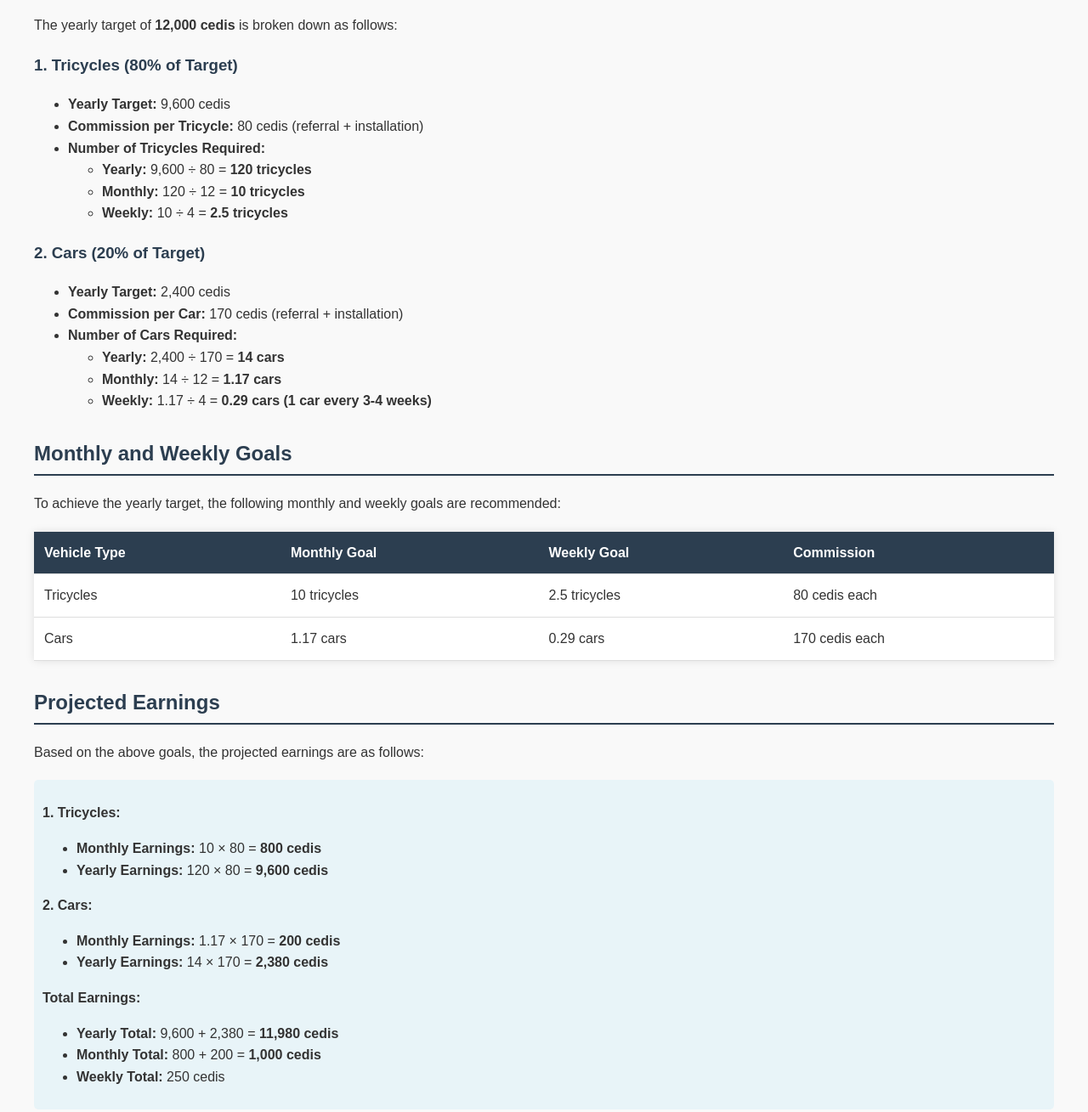
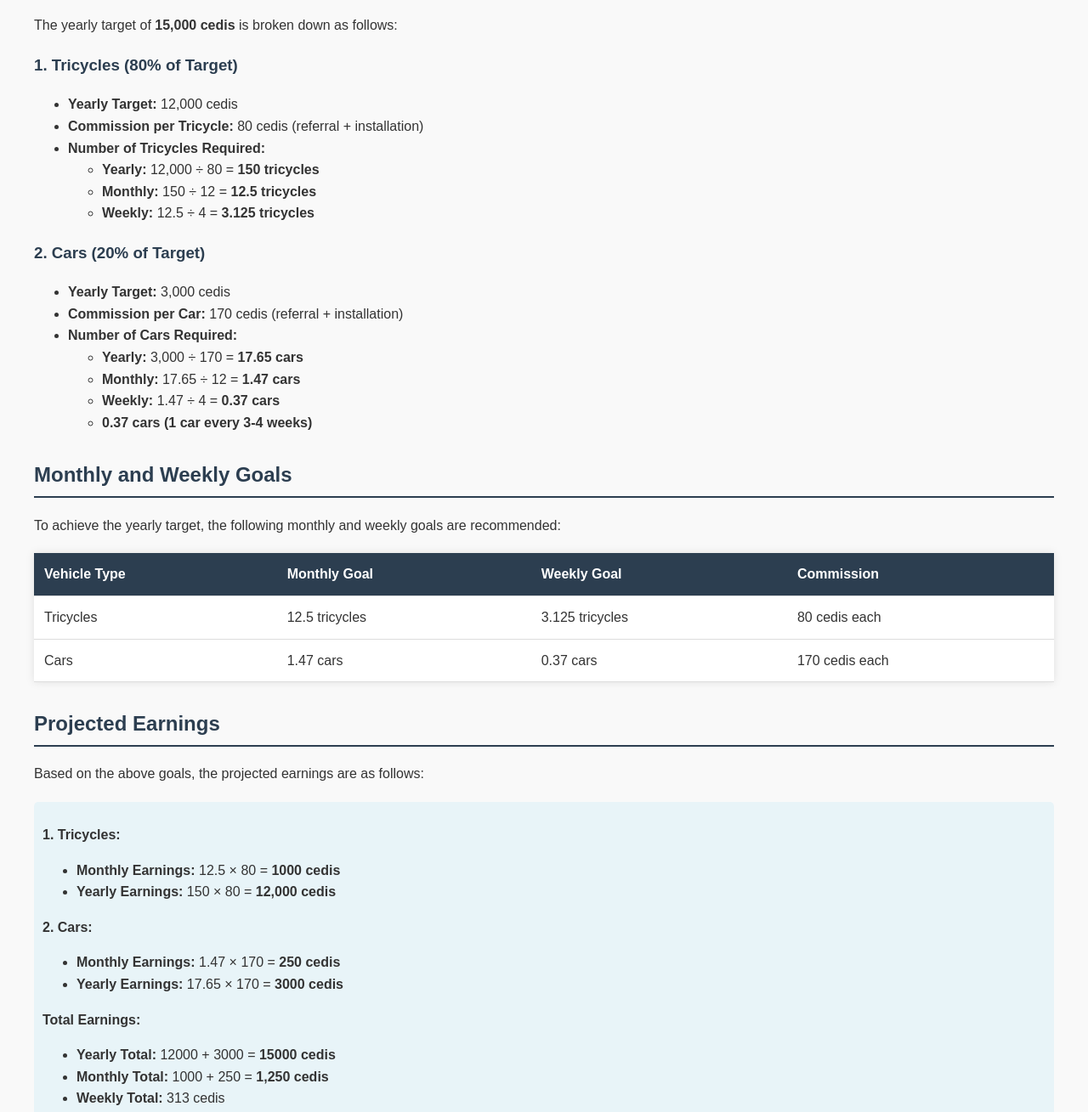
Before and after one commit to tigereye440/target-plan, a plain HTML site: page index.html in a window 1280 px wide. Shown: the part 786-2095 px from the top of the page at 85% size. Drawn offline with nearby package versions, Linux system fonts and the light colour scheme.

Commit message:
Update index.html

```diff
--- a/index.html
+++ b/index.html
@@ -66,7 +66,7 @@
 
   <h1>Target Achievement Report</h1>
   <p><strong>Prepared by:</strong> Arhin Fordjour Ankamah</p>
-  <p><strong>Date:</strong> 03/02/2025 </p>
+  <p><strong>Date:</strong> 07/02/2025 </p>
 
   <h2>Introduction</h2>
   <p>This report outlines a detailed plan to achieve a <strong>yearly target of 12,000 cedis</strong> through referrals and installations of vehicle trackers. The plan focuses on both <strong>tricycles</strong> and <strong>cars</strong>, with an emphasis on tricycles due to my current expertise. The calculations are based on the following commission structure:</p>
@@ -94,30 +94,31 @@
   </ol>
 
   <h2>Target Breakdown</h2>
-  <p>The yearly target of <strong>12,000 cedis</strong> is broken down as follows:</p>
+  <p>The yearly target of <strong>15,000 cedis</strong> is broken down as follows:</p>
 
   <h3>1. Tricycles (80% of Target)</h3>
   <ul>
-    <li><strong>Yearly Target:</strong> 9,600 cedis</li>
+    <li><strong>Yearly Target:</strong> 12,000 cedis</li>
     <li><strong>Commission per Tricycle:</strong> 80 cedis (referral + installation)</li>
     <li><strong>Number of Tricycles Required:</strong>
       <ul>
-        <li><strong>Yearly:</strong> 9,600 ÷ 80 = <strong>120 tricycles</strong></li>
-        <li><strong>Monthly:</strong> 120 ÷ 12 = <strong>10 tricycles</strong></li>
-        <li><strong>Weekly:</strong> 10 ÷ 4 = <strong>2.5 tricycles</strong></li>
+        <li><strong>Yearly:</strong> 12,000 ÷ 80 = <strong>150 tricycles</strong></li>
+        <li><strong>Monthly:</strong> 150 ÷ 12 = <strong>12.5 tricycles</strong></li>
+        <li><strong>Weekly:</strong> 12.5 ÷ 4 = <strong>3.125 tricycles</strong></li>
       </ul>
     </li>
   </ul>
 
   <h3>2. Cars (20% of Target)</h3>
   <ul>
-    <li><strong>Yearly Target:</strong> 2,400 cedis</li>
+    <li><strong>Yearly Target:</strong> 3,000 cedis</li>
     <li><strong>Commission per Car:</strong> 170 cedis (referral + installation)</li>
     <li><strong>Number of Cars Required:</strong>
       <ul>
-        <li><strong>Yearly:</strong> 2,400 ÷ 170 = <strong>14 cars</strong></li>
-        <li><strong>Monthly:</strong> 14 ÷ 12 = <strong>1.17 cars</strong></li>
-        <li><strong>Weekly:</strong> 1.17 ÷ 4 = <strong>0.29 cars (1 car every 3-4 weeks)</strong></li>
+        <li><strong>Yearly:</strong> 3,000 ÷ 170 = <strong>17.65 cars</strong></li>
+        <li><strong>Monthly:</strong> 17.65 ÷ 12 = <strong>1.47 cars</strong></li>
+        <li><strong>Weekly:</strong> 1.47 ÷ 4 = <strong>0.37 cars</strong></li>
+        <li><strong>0.37 cars (1 car every 3-4 weeks)</strong></li>
       </ul>
     </li>
   </ul>
@@ -136,14 +137,14 @@
     <tbody>
       <tr>
         <td>Tricycles</td>
-        <td>10 tricycles</td>
-        <td>2.5 tricycles</td>
+        <td>12.5 tricycles</td>
+        <td>3.125 tricycles</td>
         <td>80 cedis each</td>
       </tr>
       <tr>
         <td>Cars</td>
-        <td>1.17 cars</td>
-        <td>0.29 cars</td>
+        <td>1.47 cars</td>
+        <td>0.37 cars</td>
         <td>170 cedis each</td>
       </tr>
     </tbody>
@@ -154,19 +155,19 @@
   <div class="highlight">
     <p><strong>1. Tricycles:</strong></p>
     <ul>
-      <li><strong>Monthly Earnings:</strong> 10 × 80 = <strong>800 cedis</strong></li>
-      <li><strong>Yearly Earnings:</strong> 120 × 80 = <strong>9,600 cedis</strong></li>
+      <li><strong>Monthly Earnings:</strong> 12.5 × 80 = <strong>1000 cedis</strong></li>
+      <li><strong>Yearly Earnings:</strong> 150 × 80 = <strong>12,000 cedis</strong></li>
     </ul>
     <p><strong>2. Cars:</strong></p>
     <ul>
-      <li><strong>Monthly Earnings:</strong> 1.17 × 170 = <strong>200 cedis</strong></li>
-      <li><strong>Yearly Earnings:</strong> 14 × 170 = <strong>2,380 cedis</strong></li>
+      <li><strong>Monthly Earnings:</strong> 1.47 × 170 = <strong>250 cedis</strong></li>
+      <li><strong>Yearly Earnings:</strong> 17.65 × 170 = <strong>3000 cedis</strong></li>
     </ul>
     <p><strong>Total Earnings:</strong></p>
     <ul>
-      <li><strong>Yearly Total:</strong> 9,600 + 2,380 = <strong>11,980 cedis</strong></li>
-      <li><strong>Monthly Total:</strong> 800 + 200 = <strong>1,000 cedis</strong></li>
-      <li><strong>Weekly Total:</strong> 250 cedis</li>
+      <li><strong>Yearly Total:</strong> 12000 + 3000 = <strong>15000 cedis</strong></li>
+      <li><strong>Monthly Total:</strong> 1000 + 250 = <strong>1,250 cedis</strong></li>
+      <li><strong>Weekly Total:</strong> 313 cedis</li>
     </ul>
   </div>
 
@@ -188,7 +189,7 @@
   </ol>
 
   <h2>Conclusion</h2>
-  <p>By focusing on <strong>120 tricycles</strong> and <strong>14 cars</strong> over the course of a year, it is possible to achieve the target of <strong>12,000 cedis</strong>. This plan is designed to be realistic and achievable, with a focus on maximizing earnings through referrals and installations. Regular tracking and adjustments will ensure success.</p>
+  <p>By focusing on <strong>150 tricycles</strong> and <strong>17.65 cars</strong> over the course of a year, it is possible to achieve the target of <strong>15,000 cedis</strong>. This plan is designed to be realistic and achievable, with a focus on maximizing earnings through referrals and installations. Regular tracking and adjustments will ensure success.</p>
 
   <div class="footer">
     <p><strong>Prepared by:</strong> Arhin Fordjour Ankamah</p>
@@ -204,7 +205,7 @@
       data: {
         labels: ['Tricycles (80%)', 'Cars (20%)'],
         datasets: [{
-          data: [9600, 2400],
+          data: [12000, 3000],
           backgroundColor: ['#2c3e50', '#3498db'],
         }]
       },
@@ -228,7 +229,7 @@
         labels: ['Tricycles', 'Cars'],
         datasets: [{
           label: 'Yearly Earnings (cedis)',
-          data: [9600, 2380],
+          data: [12000, 3000],
           backgroundColor: ['#2c3e50', '#3498db'],
         }]
       },
```
